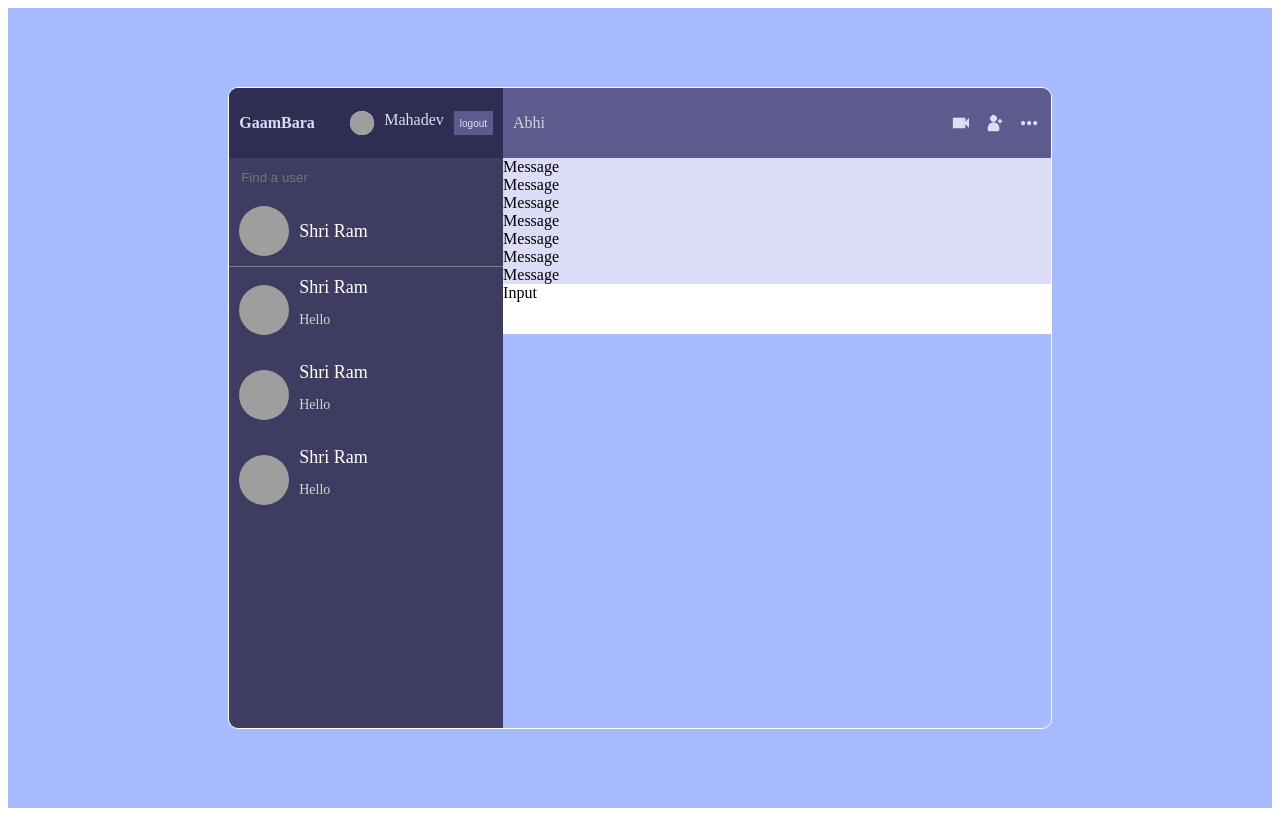
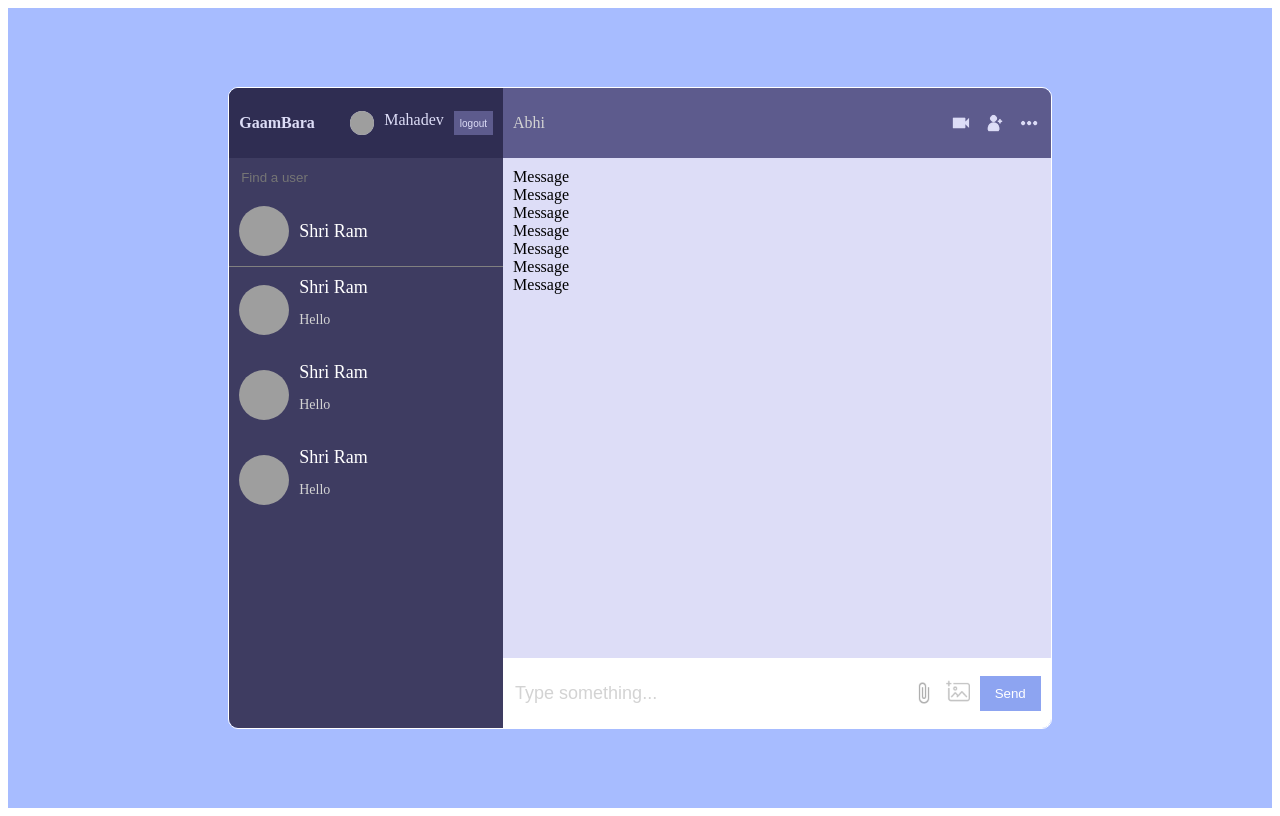
Before and after one commit to Abhishek-76/ChatAPP-, a React (Create React App) app: page / in a window 1280 px wide. Built offline with nearby package versions, Linux system fonts and the light colour scheme; grey boxes are pictures that could not be loaded.

Commit message:
INPUT box

```diff
--- a/src/components/Input.jsx
+++ b/src/components/Input.jsx
@@ -1,7 +1,21 @@
 import React from "react";
+import Img from "../img/img.png";
+import Attach from "../img/attach.png";
 
 const Input = () => {
-  return <div className="input">Input</div>;
+  return (
+    <div className="input">
+      <input type="text" placeholder="Type something..." />
+      <div className="send">
+        <img src={Attach} alt="" />
+        <input type="file" style={{ display: "none" }} id="file" />
+        <label htmlFor="file">
+          <img src={Img} alt="" />
+        </label>
+        <button>Send</button>
+      </div>
+    </div>
+  );
 };
 
 export default Input;
--- a/src/style.scss
+++ b/src/style.scss
@@ -176,10 +176,44 @@
     }
     .messages {
       background-color: #ddddf7;
+      padding: 10px;
+      height: calc(100% - 160px);
     }
     .input {
       height: 50px;
       background-color: white;
+      padding: 10px;
+      display: flex;
+      align-items: center;
+      justify-content: space-between;
+
+      input {
+        width: 100%;
+        border: none;
+        outline: none;
+        color: #2f2d52;
+        font-size: 18px;
+
+        &::placeholder {
+          color: lightgray;
+        }
+      }
+      .send {
+        display: flex;
+        align-items: center;
+        gap: 10px;
+
+        img {
+          height: 24px;
+          cursor: pointer;
+        }
+        button {
+          border: none;
+          padding: 10px 15px;
+          color: white;
+          background-color: #8da4f1;
+        }
+      }
     }
   }
 }
```
